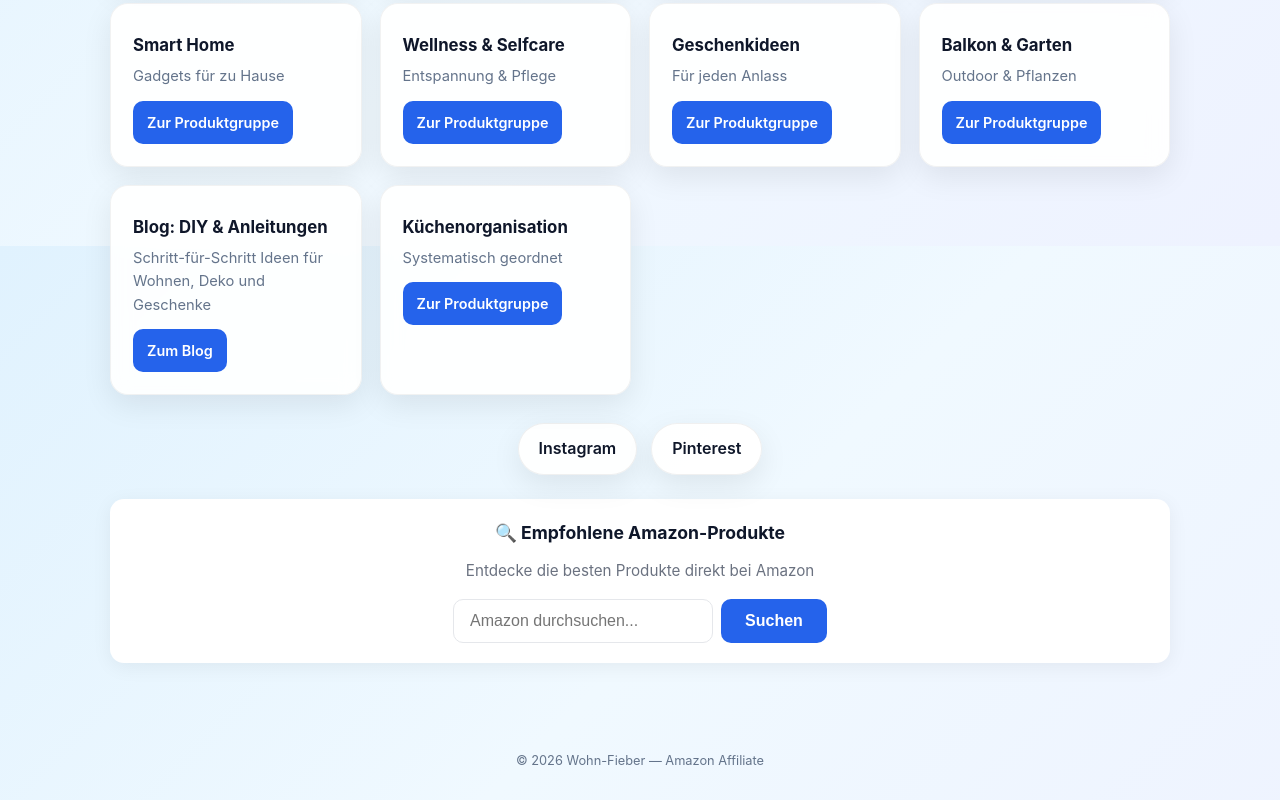
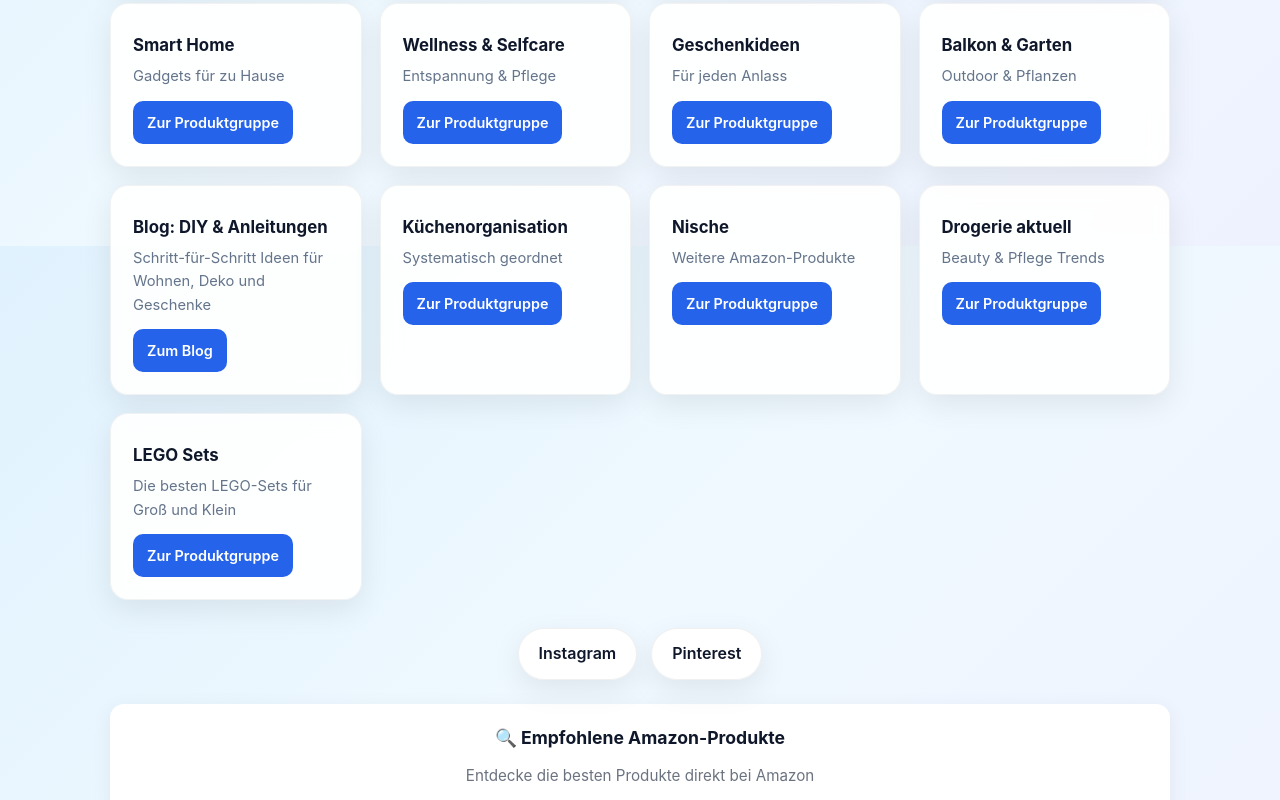
Before and after one commit to balu17051/andreasstehmann-links, a plain HTML site: page index.html in a window 1280 px wide. Shown: the part 554-1354 px from the top of the page. Drawn offline with Linux system fonts and the light colour scheme; a script that the page names is missing.

Commit message:
Add missing niche links to landingpage

```diff
--- a/index.html
+++ b/index.html
@@ -185,6 +185,21 @@
       <p>Systematisch geordnet</p>
       <span class="btn">Zur Produktgruppe</span>
     </a>
+    <a class="item" href="https://balu17051.github.io/andreasstehmann-niche/" target="_blank" rel="noopener">
+      <h3>Nische</h3>
+      <p>Weitere Amazon-Produkte</p>
+      <span class="btn">Zur Produktgruppe</span>
+    </a>
+    <a class="item" href="https://balu17051.github.io/andreasstehmann-drogerie-aktuell/" target="_blank" rel="noopener">
+      <h3>Drogerie aktuell</h3>
+      <p>Beauty & Pflege Trends</p>
+      <span class="btn">Zur Produktgruppe</span>
+    </a>
+    <a class="item" href="https://balu17051.github.io/andreasstehmann-lego/" target="_blank" rel="noopener">
+      <h3>LEGO Sets</h3>
+      <p>Die besten LEGO-Sets für Groß und Klein</p>
+      <span class="btn">Zur Produktgruppe</span>
+    </a>
   </div>
 
   <div class="social">
@@ -220,7 +235,7 @@ amzn_assoc_custom_colors = "link_color=2563eb;background=ffffff;text=0f172a";
 </script>
 <script src="https://www.amazon.de/associates/blog/widgets/onetime/120x240" type="text/javascript"></script>
 <noscript>
-<a href="https://www.amazon.de/s?k=Dekoration&tag=balu17051-21" target="_blank">Dekoration auf Amazon entdecken</a>
+<a href="https://www.amazon.de/s?k=Dekoration&tag=balu17051-21&utm_source=pinterest&utm_medium=social&utm_campaign=landingpage" target="_blank">Dekoration auf Amazon entdecken</a>
 </noscript>
 <!-- End Amazon Native Shopping Ads -->
 </body>
```
